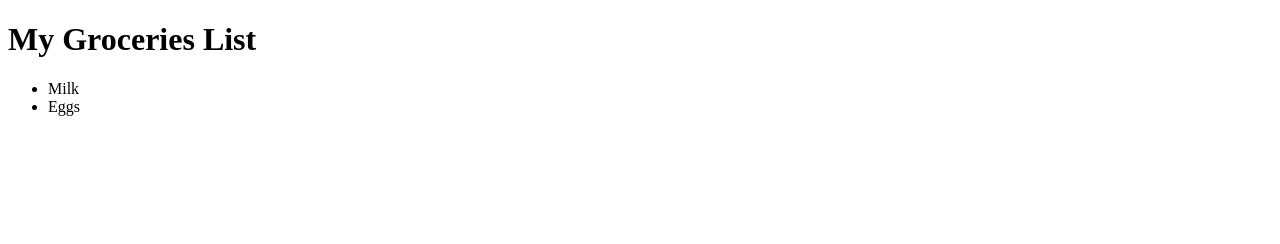
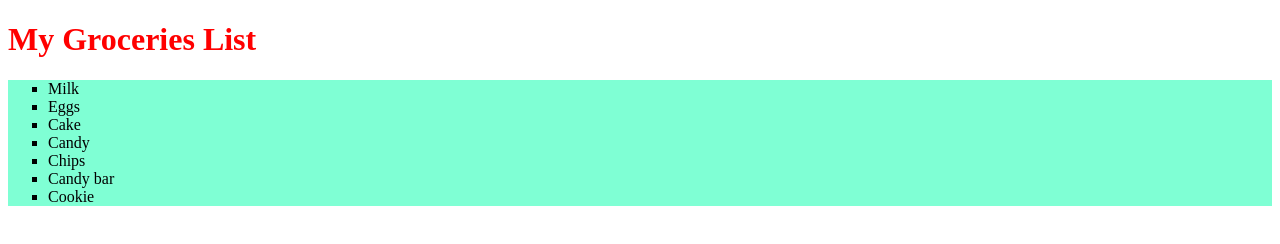
Before and after one commit to vzhelyzkov/domashna, a plain HTML site: page index.html in a window 1280 px wide. Drawn offline with Linux system fonts and the light colour scheme.

Commit message:
Update index.html

```diff
--- a/index.html
+++ b/index.html
@@ -6,12 +6,28 @@
     <meta name="viewport" content="width=device-width, initial-scale=1.0">
     <title>Document</title>
 </head>
+<style>
+    h1 {
+        color: red;
+    }
+
+    ul {list-style-type:square;
+    background-color: aquamarine;
+    }
+
+</style>
 <body>
 
 <h1>My Groceries List</h1>
 <ul>
 <li>Milk</li>
 <li>Eggs</li>
+<li>Cake</li>
+<li>Candy</li>
+<li>Chips</li>
+<li>Candy bar</li>
+<li>Cookie</li>
+
 </ul>
 
 </body>
```
